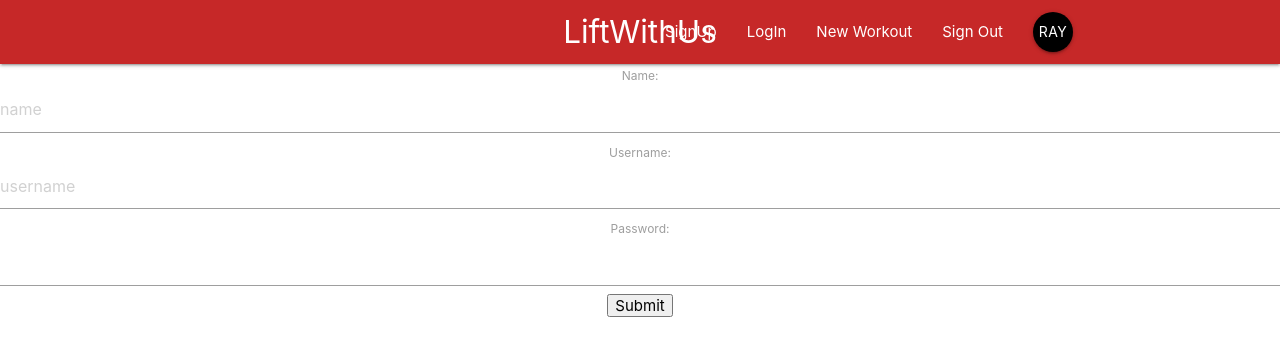
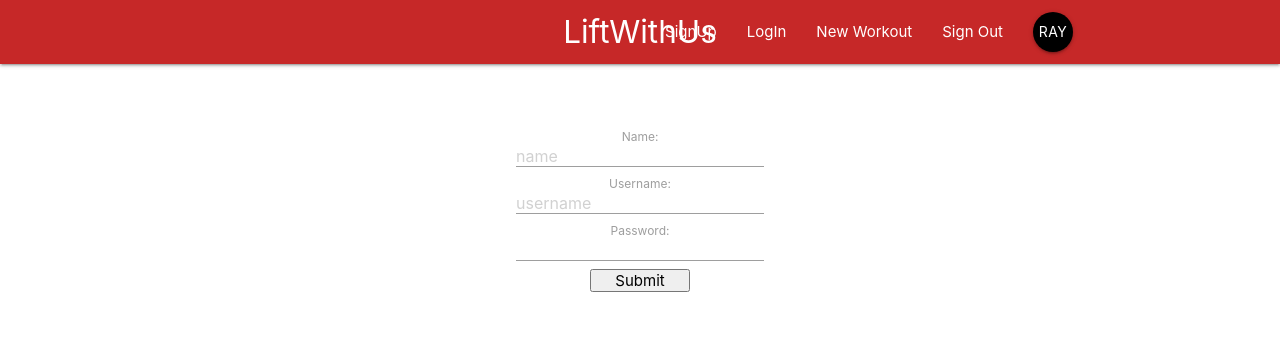
Before and after one commit to Build-Week-Weight-Lifting-Journal-4/Front-end, a React (Create React App) app in the folder weight-lifting/: page / in a window 1280 px wide. Shown: the top 356 px of the page. Built offline with nearby package versions, Linux system fonts and the light colour scheme.

Commit message:
Lance's change

```diff
--- a/weight-lifting/src/components/SignUp.js
+++ b/weight-lifting/src/components/SignUp.js
@@ -58,7 +58,7 @@ const SignupForm = props => {
     };
 
     return (
-        <div id='signup'>
+        <div id='form'>
             <form onSubmit={submitForm}>
 
                 <label htmlFor='Name'>Name:</label>
```
